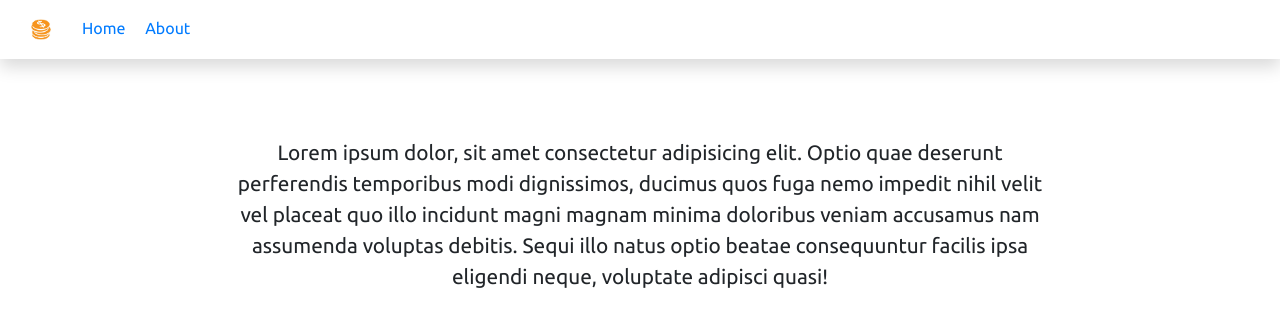
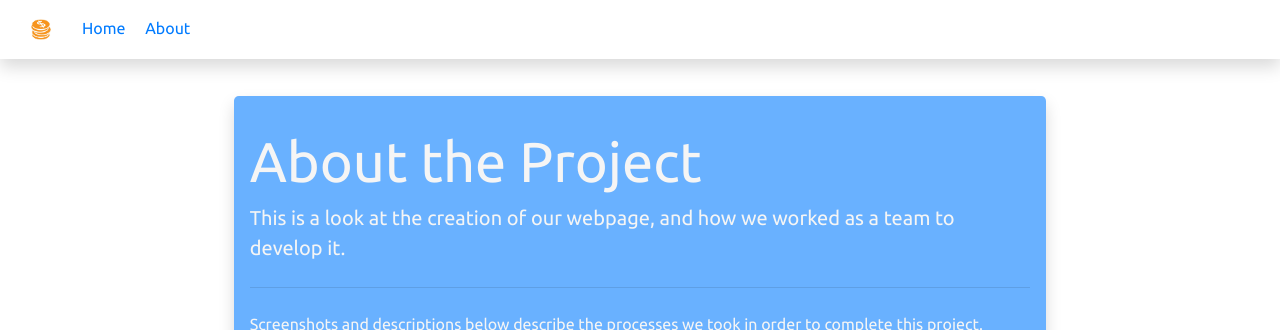
Before and after one commit to kellertw/project_II, a Flask app: template templates/about.html in a window 1280 px wide. Shown: the top 330 px of the page. Run offline with Flask 2, Linux system fonts and the light colour scheme; the template is opened without the code that fills it, so the values that code supplies are empty; some libraries are stand-ins or nearby versions.

Commit message:
Updated about.html to include formatting

```diff
--- a/static/css/style.css
+++ b/static/css/style.css
@@ -1,14 +1,6 @@
 * {
   box-sizing: border-box;
   font-family: Ubuntu, sans-serif;
-}
-
-.about_desc {
-  font-size: 1.3rem;
-  text-align: center;
-  margin-top: 5%;
-  margin-bottom: 5%;
-
 }
 
 .row {
@@ -108,8 +100,21 @@ select {
   outline: none;
 }
 
-#table-area {
-  overflow: auto;
+.jumbotron {
+  padding: 2rem 1rem;
+  margin-bottom: 2rem;
+  background-color: #007bff96;
+  border-radius: .3rem;
+  color: whitesmoke;
+}
+
+.text-justify {
+  margin-top: 1rem;
+  margin-bottom: 1rem;
+}
+
+  #table-area {
+    overflow: auto;
 }
 
 #table-area th {
--- a/templates/about.html
+++ b/templates/about.html
@@ -83,16 +83,21 @@
     <div class="container-fluid">
       <div class="row mx-1 px-1 my-5">
         <div class="col-lg-8 row mx-auto my-5">
-          <p class="about_desc">Lorem ipsum dolor, sit amet consectetur adipisicing elit. Optio quae deserunt perferendis temporibus modi dignissimos, ducimus quos fuga nemo impedit nihil velit vel placeat quo illo incidunt magni magnam minima doloribus veniam accusamus nam assumenda voluptas debitis. Sequi illo natus optio beatae consequuntur facilis ipsa eligendi neque, voluptate adipisci quasi!</p>
-          <img src="https://loremflickr.com/320/240" alt="" class="w-100 float-left">
+          <div class="jumbotron shadow shadow-dark">
+            <h1 class="display-4">About the Project</h1>
+            <p class="lead">This is a look at the creation of our webpage, and how we worked as a team to develop it.</p>
+            <hr class="my-4">
+            <p>Screenshots and descriptions below describe the processes we took in order to complete this project. Please enjoy!</p>
+          </div>
+          <img src="https://loremflickr.com/320/240" alt="" class="w-100 float-left shadow shadow-dark">
           <p class="text-justify float-left">Lorem ipsum dolor sit amet consectetur adipisicing elit. Enim non labore sequi suscipit fuga numquam eum, eius ipsam recusandae inventore amet aliquam ullam exercitationem, facere, soluta officia quidem unde! Dolorem alias, nam esse velit dolorum numquam accusamus maiores ullam repellat non, voluptates quo distinctio! Amet, voluptatem quasi! Labore, maxime tenetur.</p>
-          <img src="https://loremflickr.com/320/240" alt="" class="w-100 float-left">
+          <img src="https://loremflickr.com/320/240" alt="" class="w-100 float-left shadow shadow-dark">
           <p class="text-justify float-left">Magnam excepturi laudantium laboriosam corrupti maiores consequuntur doloremque alias nemo unde vero iure autem repudiandae velit suscipit eveniet dolore, quibusdam vel soluta tempora itaque. Est ipsum officia repellendus sed. Accusamus repudiandae reprehenderit, adipisci velit suscipit cum sapiente, labore necessitatibus unde voluptas pariatur quod? Saepe, omnis quibusdam ab rerum praesentium fuga.</p>
-          <img src="https://loremflickr.com/320/240" alt="" class="w-100 float-left">
+          <img src="https://loremflickr.com/320/240" alt="" class="w-100 float-left shadow shadow-dark">
           <p class="text-justify float-left">The map of our project consists of GeoJson data that we gathered from our database, which can be seen by the markers placed on it. The markers use coordinate location data provided by the U.S. census bureau. Overlaid on the default map is a heat map that shows the frequency of SARs occurring.</p>
-          <img src="../static/images/html_design.PNG" alt="" class="w-100 float-left">
+          <img src="../static/images/html_design.PNG" alt="" class="w-100 float-left shadow shadow-dark">
           <p class="text-justify float-left">We worked between the live server and VS Code to develop the index.html and about.html documents. We used bootstrap and Emmet abbreviation in order to develop the code. We added elements like the favicon and a fixed footer/navbar to make the website more visually interesting. </p>
-          <img src="https://loremflickr.com/320/240" alt="" class="w-100 float-left">
+          <img src="https://loremflickr.com/320/240" alt="" class="w-100 float-left shadow shadow-dark">
           <p class="text-justify float-left">Lorem ipsum dolor sit amet consectetur adipisicing elit. Enim non labore sequi suscipit fuga numquam eum, eius ipsam recusandae inventore amet aliquam ullam exercitationem, facere, soluta officia quidem unde! Dolorem alias, nam esse velit dolorum numquam accusamus maiores ullam repellat non, voluptates quo distinctio! Amet, voluptatem quasi! Labore, maxime tenetur.</p>
           <p class="text-justify float-left">Magnam excepturi laudantium laboriosam corrupti maiores consequuntur doloremque alias nemo unde vero iure autem repudiandae velit suscipit eveniet dolore, quibusdam vel soluta tempora itaque. Est ipsum officia repellendus sed. Accusamus repudiandae reprehenderit, adipisci velit suscipit cum sapiente, labore necessitatibus unde voluptas pariatur quod? Saepe, omnis quibusdam ab rerum praesentium fuga.</p>
         </div>
```
